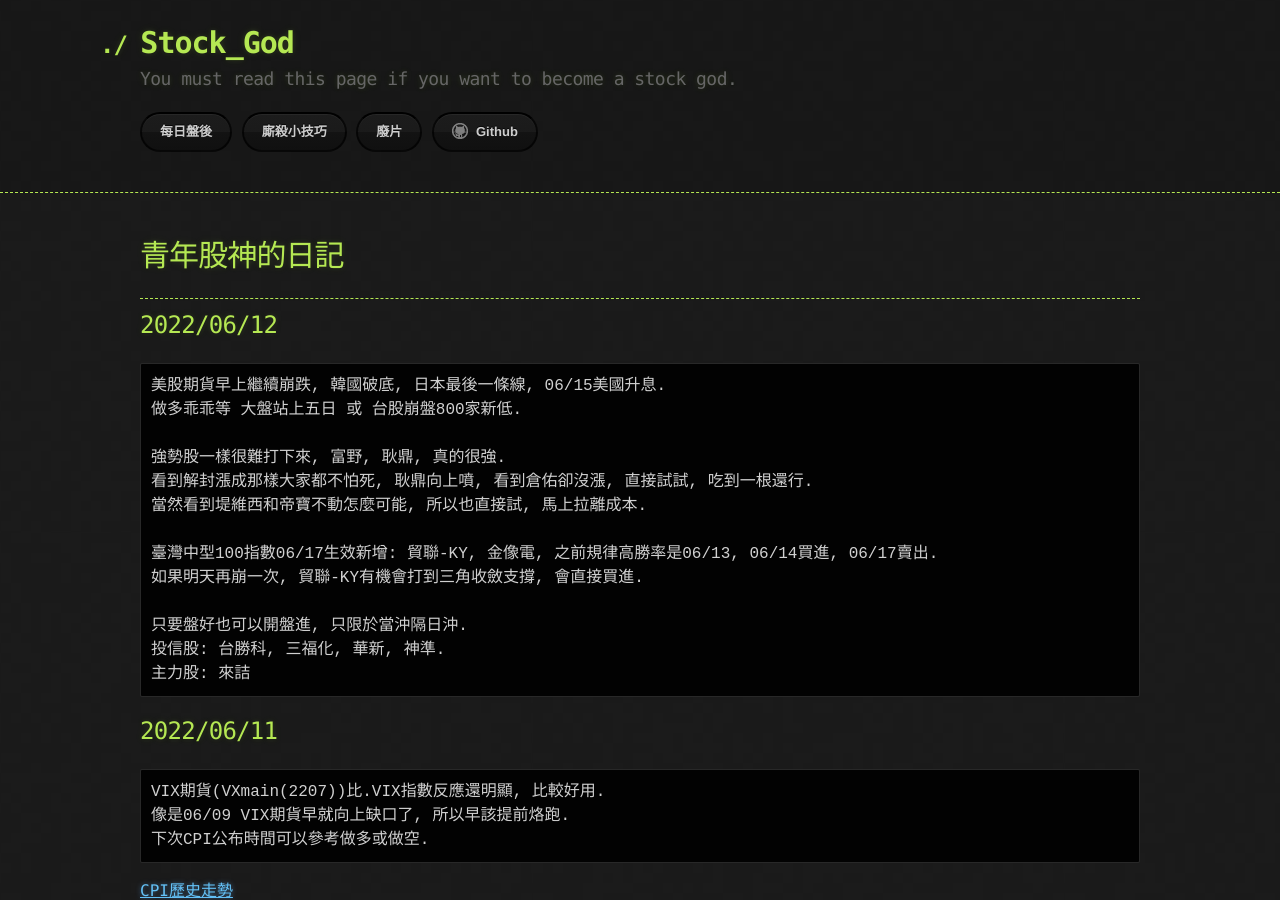
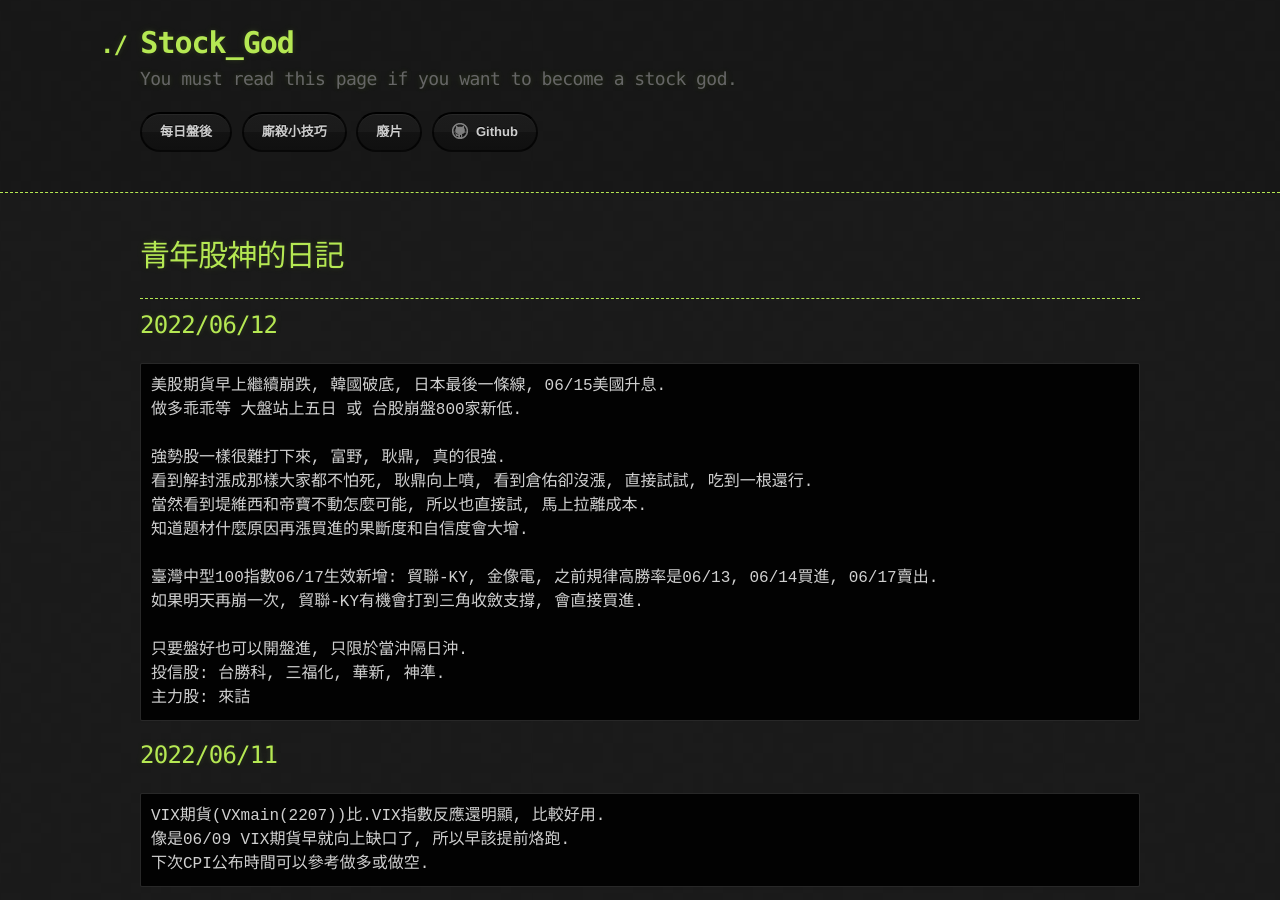
Before and after one commit to lepg5487/Stock_God, a Jekyll site: the page built from index.md, in a window 1280 px wide and 900 px high. Built offline with Jekyll 4.4.1, drawn with Linux system fonts in a browser that asks for light colours; our own code applies the rules of GitHub Pages for plain Markdown files.

Commit message:
Update index.md

```diff
--- a/index.md
+++ b/index.md
@@ -14,6 +14,7 @@ layout: testlayouts
 強勢股一樣很難打下來, 富野, 耿鼎, 真的很強.
 看到解封漲成那樣大家都不怕死, 耿鼎向上噴, 看到倉佑卻沒漲, 直接試試, 吃到一根還行.
 當然看到堤維西和帝寶不動怎麼可能, 所以也直接試, 馬上拉離成本.
+知道題材什麼原因再漲買進的果斷度和自信度會大增.
 
 臺灣中型100指數06/17生效新增: 貿聯-KY, 金像電, 之前規律高勝率是06/13, 06/14買進, 06/17賣出.
 如果明天再崩一次, 貿聯-KY有機會打到三角收斂支撐, 會直接買進.
```
